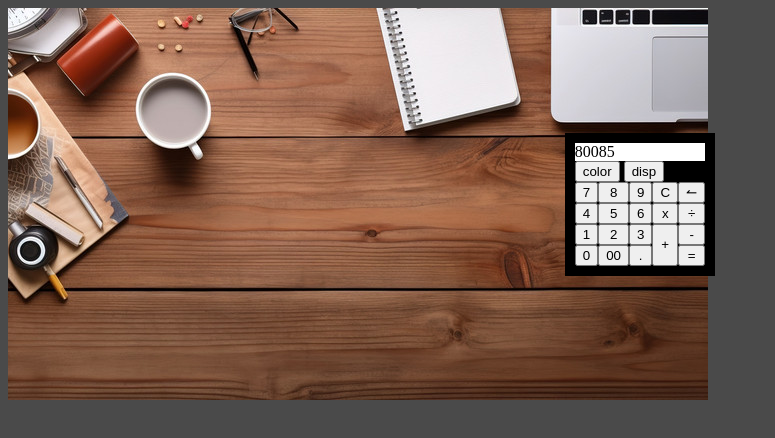
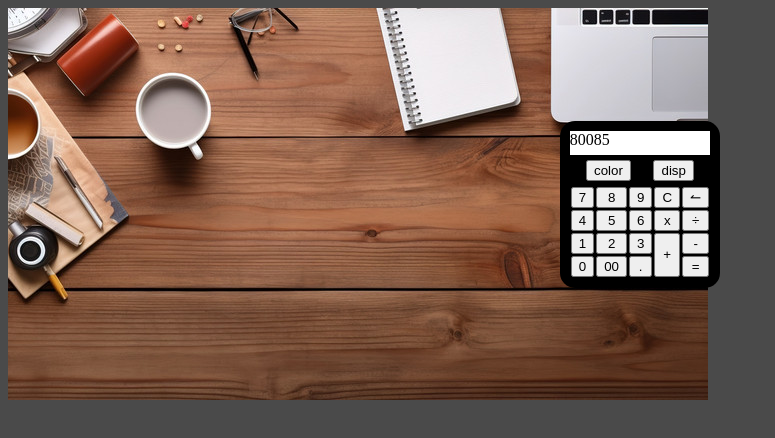
Before and after one commit to Gazer0fShoes/calculator, a plain HTML site: page index.html in a window 1280 px wide. Shown: the whole page, without its empty margins (0-775 px from the left). Drawn offline with Linux system fonts and the light colour scheme.

Commit message:
display box no longer disappears
I also rounded the edges to make it look a little tidier.
I'm about done for now. Still quite a few bits to return to though.

```diff
--- a/style.css
+++ b/style.css
@@ -14,10 +14,18 @@ body {
     background-color: black;
     margin: auto;
     padding: 10px;
+    border-radius: 15px;
 }
 
 #display {
     background-color: white;
+    min-height: 24px;
+}
+
+#format-buttons {
+    display: flex;
+    justify-content: space-around;
+    padding: 5px;
 }
 
 .button-container {
@@ -29,6 +37,10 @@ body {
     flex-direction: column;
 }
 
+.main-buttons * {
+    margin: 1px;
+}
+
 #addition {
     height: 200%;
 }
```
Also changed, not shown: 1 other file.
